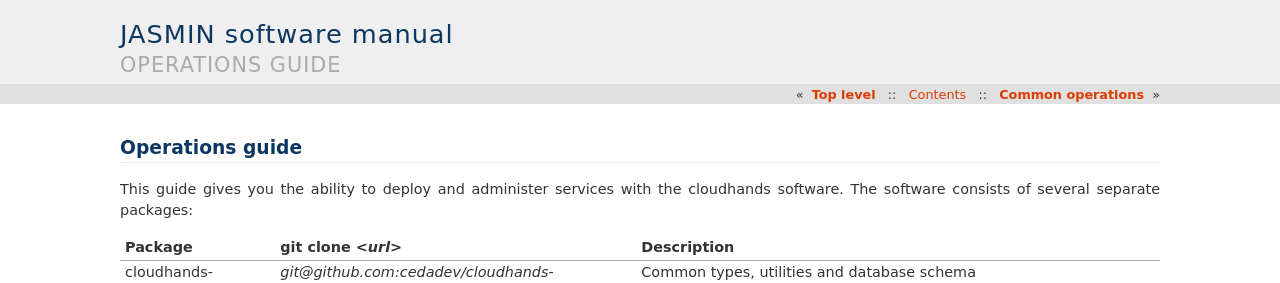
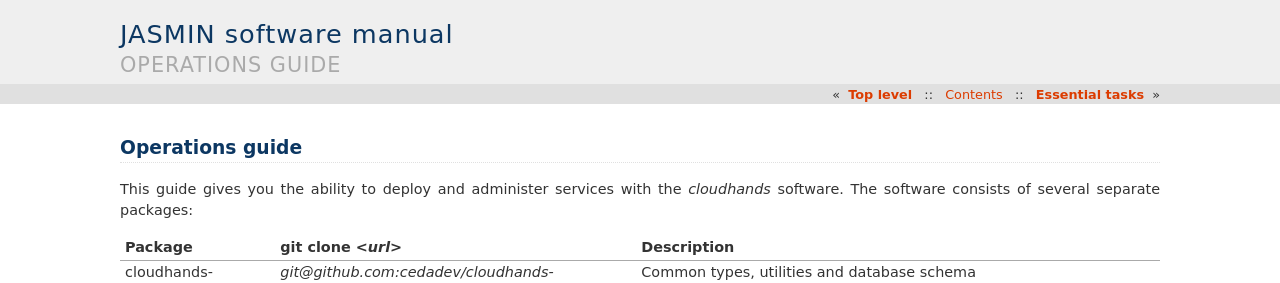
Before and after one commit to cedadev/cloudhands-ops, a Sphinx documentation site: the page built from cloudhands/ops/doc/ops-guide.rst, in a window 1280 px wide and 1400 px high. Shown: the top 283 px of the window. Built offline with Sphinx 7.4.7, drawn with Linux system fonts in a browser that asks for light colours; some of the changed text lies outside the part shown.

```diff
--- a/cloudhands/ops/doc/ops-common.rst
+++ b/cloudhands/ops/doc/ops-common.rst
@@ -1,8 +1,8 @@
 ..  Titling
     ##++::==~~--''``
 
-Common operations
-=================
+Essential tasks
+===============
 
 .. _install-platform:
 
--- a/cloudhands/ops/doc/ops-guide.rst
+++ b/cloudhands/ops/doc/ops-guide.rst
@@ -4,7 +4,7 @@ Operations guide
 ::::::::::::::::
 
 This guide gives you the ability to deploy and administer services with the
-cloudhands software. The software consists of several separate packages:
+`cloudhands` software. The software consists of several separate packages:
 
 +-------------------+-----------------------------------------------+-----------------------------+
 | Package           | git clone `<url>`                             | Description                 |
--- a/cloudhands/ops/doc/ops-packages.rst
+++ b/cloudhands/ops/doc/ops-packages.rst
@@ -17,3 +17,5 @@ Invoke the :ref:`check-script` script to run the unit tests::
 Invoke the :ref:`build-script` script to create the package bundle::
 
     $ ./build.sh --novenv --nopush --nosign
+
+The bundle will be created as a `tar` archive named `jasmin-bundle.tar`.
```
Also changed, not shown: other parts of cloudhands/ops/doc/ops-guide.rst (+4 -0 lines), cloudhands/ops/doc/ops-services.rst (added, +18 -0 lines).
